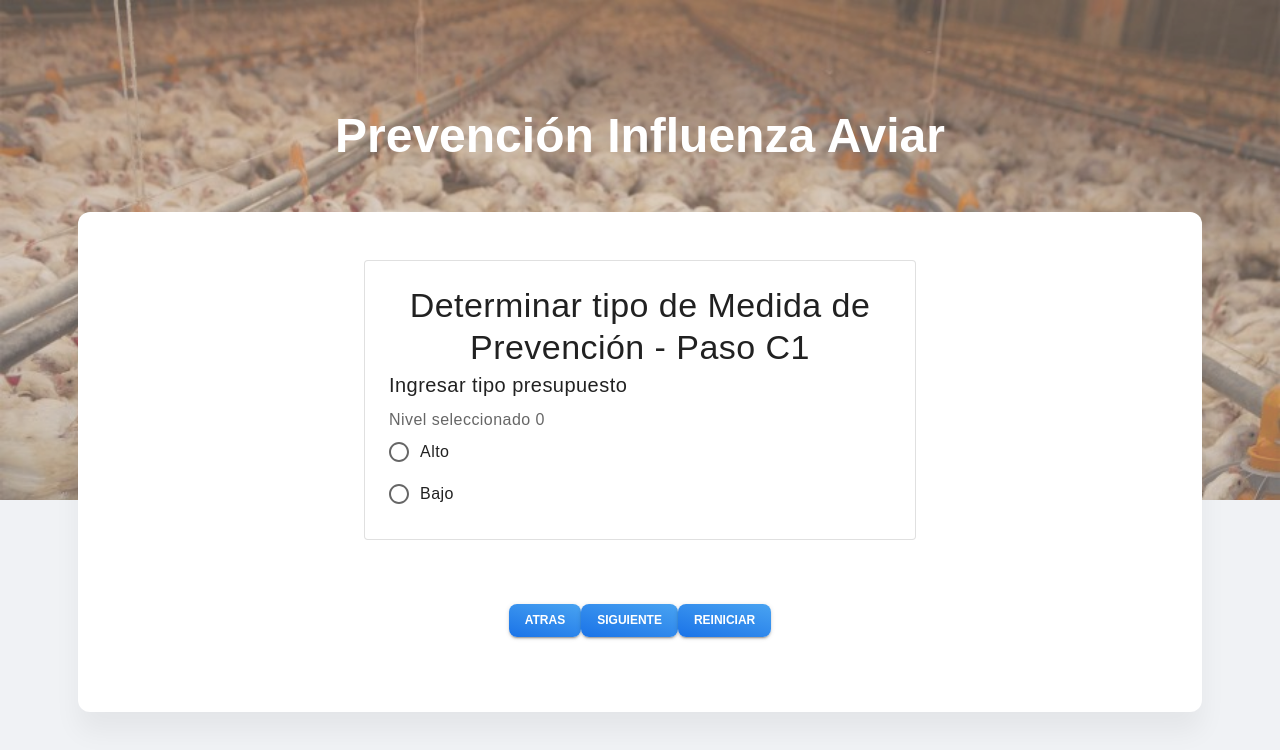
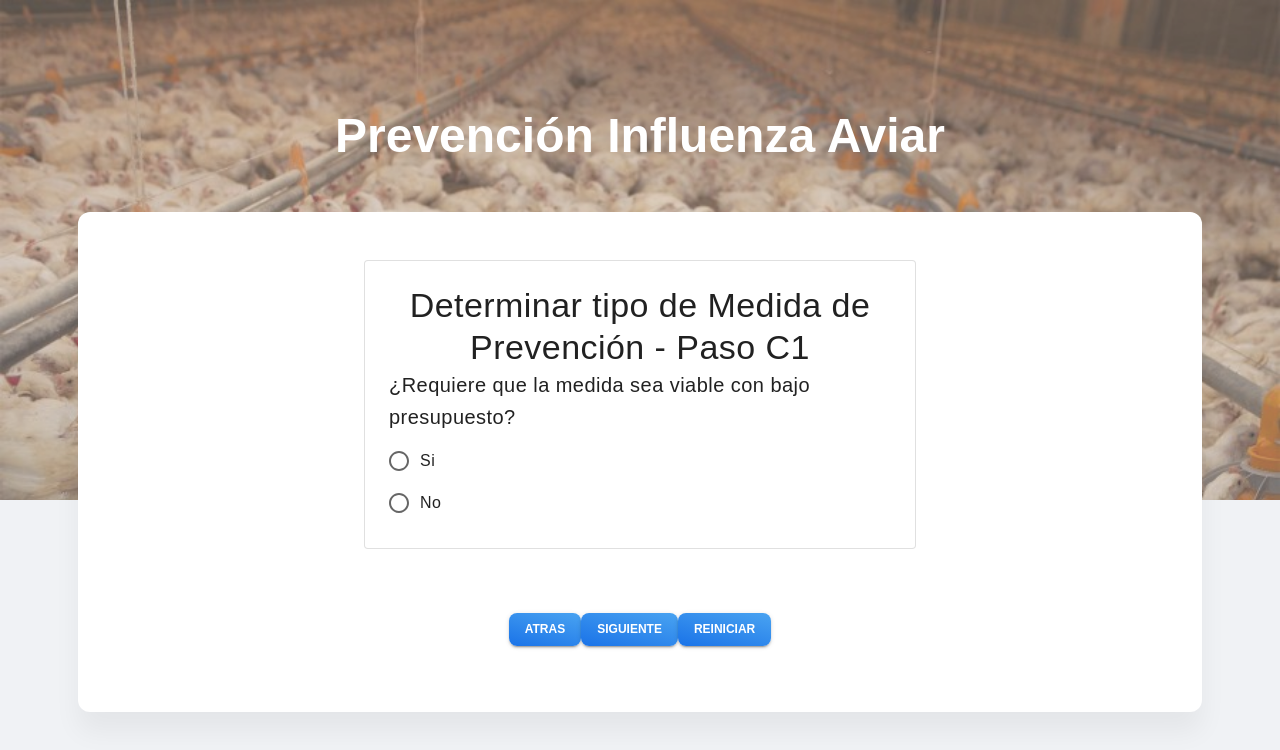
Before and after one commit to Drasungor/tp-fallas-1, a React (Create React App) app in the folder Front/: page / in a window 1280 px wide. Both pictures are taken after a click on the button "EMPEZAR". Shown: the top 750 px of the page. Built offline with nearby package versions, Linux system fonts and the light colour scheme.

Commit message:
se cambian textos de caracteristicas y se agregan textos de medida de prevencion

```diff
--- a/Front/src/App.tsx
+++ b/Front/src/App.tsx
@@ -41,14 +41,13 @@ function QuestionForm({answer, handleChange, value}: Props) {
             <Grid container spacing={3}>
               <Grid item xs={12} sm={6}>
                 <FormControl>
-                  <FormLabel id="demo-radio-buttons-group-label">Nivel seleccionado {value}</FormLabel>
                   <RadioGroup
                     aria-labelledby="demo-radio-buttons-group-label"
                     name="controlled-radio-buttons-group"
                     onChange={handleChange}
                   >
-                    <FormControlLabel value="ALTO" control={<Radio/>} label="Alto"/>
-                    <FormControlLabel value="BAJO" control={<Radio/>} label="Bajo"/>
+                    <FormControlLabel value="ALTO" control={<Radio/>} label="Si"/>
+                    <FormControlLabel value="BAJO" control={<Radio/>} label="No"/>
                   </RadioGroup>
                 </FormControl>
 
@@ -77,38 +76,38 @@ const QUESTIONS : IAnswer[] = [
   },
   {
     questionId: "C1",
-    questionText: "Ingresar tipo presupuesto",
+    questionText: "¿Requiere que la medida sea viable con bajo presupuesto?",
     answer: null
   }, {
     questionId: "C2",
-    questionText: "Ingresar nivel de exposición gallinas con aves silvestres",
+    questionText: "¿Sus aves tienen una alta exposición ante aves silvestres?",
     answer: null
   }, {
     questionId: "C3",
-    questionText: "Ingresar nivel de exposición gallinas con humanos",
+    questionText: "¿Sus aves tienen un alto grado de interacción con humanos?",
     answer: null
   } ,
   {
     questionId: "C4",
-    questionText: "Ingresar nivel población gallinas",
+    questionText: "¿Tiene una gran cantidad de aves (por ej. mas de 100)?",
     answer: null
   },
   {
     questionId: "C5",
-    questionText: "Ingresar nivel población personal",
+    questionText: "¿Tiene una gran cantidad de personal (por ej. mas de 10)?",
     answer: null
   }
 
 ]
 
 const ANSWERS = new Map<string, string>()
-ANSWERS.set("E1", "e1")
-ANSWERS.set("E2", "e2")
-ANSWERS.set("E3", "e3")
-ANSWERS.set("E4", "e4")
-ANSWERS.set("E5", "e5")
-ANSWERS.set("E6", "e6")
-ANSWERS.set("E7", "e7")
+ANSWERS.set("E1", "Confinamiento avícola")
+ANSWERS.set("E2", "Evitar visitar otras granjas")
+ANSWERS.set("E3", "Indumentaria de bioseguridad")
+ANSWERS.set("E4", "Disponer alimentos en lugares solo accesibles por las aves")
+ANSWERS.set("E5", "Elementos de disipación de aves silvestres")
+ANSWERS.set("E6", "Higiene intensificada")
+ANSWERS.set("E7", "Monitoreo diario del estado de salud avícola")
 
 
 const INIT_QUESTIONS: IAnswer[] = [QUESTIONS[0]]
@@ -193,8 +192,8 @@ function App() {
                         subheader={"A continuación deberá completar una seríe de preguntas respecto a las características de su negocio " +
                           "y a partir de esto se podra determinar la medida de prevención contra la influenza aviar más adecuada para usted"}
             />}
-          {answers.length > 1 && answerId == "" &&<QuestionForm answer={answers[answers.length - 1]} handleChange={handleChange} value={value}/>}
-          {answerId != "" && <CardHeader title={"Medida de prevención a utilizar"}
+          {answers.length > 1 && answerId === "" &&<QuestionForm answer={answers[answers.length - 1]} handleChange={handleChange} value={value}/>}
+          {answerId !== "" && <CardHeader title={"Medida de prevención a utilizar"}
                                     subheader={ANSWERS.get(answerId)}
           />
           }
@@ -202,7 +201,7 @@ function App() {
           <CardContent>
             <Box sx={{display: 'flex', justifyContent: "center"}}>
               {answers.length > 1 && <Button variant={'contained'} onClick={handleBack}> {"Atras"} </Button>}
-              {answerId == "" && <Button variant={'contained'}
+              {answerId === "" && <Button variant={'contained'}
                        onClick={handleNext}> {answers.length === 1 ? "Empezar" : "Siguiente"} </Button>}
               {answers.length > 1 &&  <Button variant={'contained'} onClick={handleReset}> {"Reiniciar"} </Button>}
             </Box>
```
